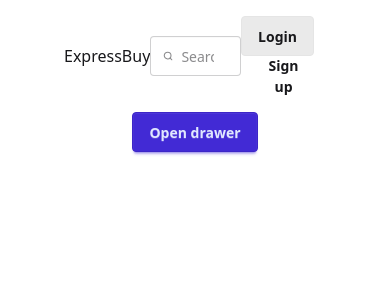
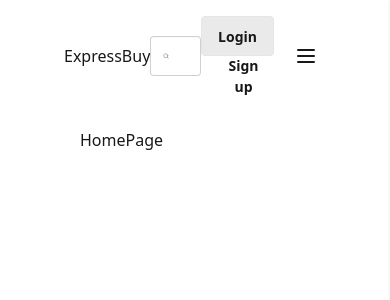
Before and after one commit to RyneeeJ/ExpressBuy, a React (Vite) app in the folder frontend/: page / in a window 390 px wide. Shown: the top 300 px of the page. Built offline with nearby package versions, Linux system fonts and the light colour scheme; no server answers.

Commit message:
Frontend: Optimize UI of AppLayout and sidebar drawer

```diff
--- a/frontend/eslint.config.js
+++ b/frontend/eslint.config.js
@@ -1,38 +1,39 @@
-import js from '@eslint/js'
-import globals from 'globals'
-import react from 'eslint-plugin-react'
-import reactHooks from 'eslint-plugin-react-hooks'
-import reactRefresh from 'eslint-plugin-react-refresh'
+import js from "@eslint/js";
+import globals from "globals";
+import react from "eslint-plugin-react";
+import reactHooks from "eslint-plugin-react-hooks";
+import reactRefresh from "eslint-plugin-react-refresh";
 
 export default [
-  { ignores: ['dist'] },
+  { ignores: ["dist"] },
   {
-    files: ['**/*.{js,jsx}'],
+    files: ["**/*.{js,jsx}"],
     languageOptions: {
       ecmaVersion: 2020,
       globals: globals.browser,
       parserOptions: {
-        ecmaVersion: 'latest',
+        ecmaVersion: "latest",
         ecmaFeatures: { jsx: true },
-        sourceType: 'module',
+        sourceType: "module",
       },
     },
-    settings: { react: { version: '18.3' } },
+    settings: { react: { version: "18.3" } },
     plugins: {
       react,
-      'react-hooks': reactHooks,
-      'react-refresh': reactRefresh,
+      "react-hooks": reactHooks,
+      "react-refresh": reactRefresh,
     },
     rules: {
       ...js.configs.recommended.rules,
       ...react.configs.recommended.rules,
-      ...react.configs['jsx-runtime'].rules,
+      ...react.configs["jsx-runtime"].rules,
       ...reactHooks.configs.recommended.rules,
-      'react/jsx-no-target-blank': 'off',
-      'react-refresh/only-export-components': [
-        'warn',
+      "react/jsx-no-target-blank": "off",
+      "react/prop-types": "off",
+      "react-refresh/only-export-components": [
+        "warn",
         { allowConstantExport: true },
       ],
     },
   },
-]
+];
--- a/frontend/package.json
+++ b/frontend/package.json
@@ -11,6 +11,8 @@
   },
   "dependencies": {
     "@tailwindcss/vite": "^4.0.15",
+    "@tanstack/react-query": "^5.71.10",
+    "@tanstack/react-query-devtools": "^5.71.10",
     "axios": "^1.8.4",
     "react": "^18.3.1",
     "react-dom": "^18.3.1",
@@ -19,6 +21,7 @@
   },
   "devDependencies": {
     "@eslint/js": "^9.17.0",
+    "@tanstack/eslint-plugin-query": "^5.71.5",
     "@types/react": "^18.3.18",
     "@types/react-dom": "^18.3.5",
     "@vitejs/plugin-react": "^4.3.4",
--- a/frontend/src/App.jsx
+++ b/frontend/src/App.jsx
@@ -1,16 +1,32 @@
 import { BrowserRouter, Route, Routes } from "react-router";
+import { QueryClient, QueryClientProvider } from "@tanstack/react-query";
+import { ReactQueryDevtools } from "@tanstack/react-query-devtools";
 import AppLayout from "./ui/AppLayout";
 import HomePage from "./pages/HomePage";
+import ProductsPage from "./pages/ProductsPage";
+import ProfilePage from "./pages/ProfilePage";
+import ProductDetailsPage from "./pages/ProductDetailsPage";
 
+const queryClient = new QueryClient();
 function App() {
   return (
+    <QueryClientProvider client={queryClient}>
       <BrowserRouter>
         <Routes>
           <Route element={<AppLayout />}>
             <Route index element={<HomePage />} />
+            <Route path="products" element={<ProductsPage />} />
+            <Route
+              path="products/:productId"
+              element={<ProductDetailsPage />}
+            />
+            <Route path="profile" element={<ProfilePage />} />
           </Route>
         </Routes>
       </BrowserRouter>
+
+      <ReactQueryDevtools initialIsOpen={false} />
+    </QueryClientProvider>
   );
 }
 
--- a/frontend/src/pages/HomePage.jsx
+++ b/frontend/src/pages/HomePage.jsx
@@ -1,11 +1,32 @@
-import Sidebar from "../ui/Sidebar";
+import { useEffect, useState } from "react";
+
+import axios from "axios";
+
+const fetchCategories = async () => {
+  try {
+    const res = await axios.get("/api/v1/products/categories");
+    return res.data;
+  } catch (err) {
+    console.error("Error fetching categories 💥💥💥", err);
+    return [];
+  }
+};
 
 const HomePage = () => {
-  return (
-    <div>
-      <Sidebar />
-    </div>
-  );
+  const [categories, setCategories] = useState([]);
+  useEffect(() => {
+    const loadCategories = async () => {
+      const res = await fetchCategories();
+      const finalCategories = [...res.data.categories];
+      finalCategories.unshift({ label: "All Products", category: "all" });
+
+      setCategories(finalCategories);
+    };
+
+    loadCategories();
+  }, []);
+
+  return <div className="flex">HomePage</div>;
 };
 
 export default HomePage;
--- /dev/null
+++ b/frontend/src/pages/ProductDetailsPage.jsx
@@ -0,0 +1,5 @@
+const ProductDetailsPage = () => {
+  return <div>Product Details Page</div>;
+};
+
+export default ProductDetailsPage;
--- /dev/null
+++ b/frontend/src/pages/ProductsPage.jsx
@@ -0,0 +1,5 @@
+const ProductsPage = () => {
+  return <div>Products here</div>;
+};
+
+export default ProductsPage;
--- /dev/null
+++ b/frontend/src/pages/ProfilePage.jsx
@@ -0,0 +1,5 @@
+const ProfilePage = () => {
+  return <div>Profile Page</div>;
+};
+
+export default ProfilePage;
--- a/frontend/src/ui/AppLayout.jsx
+++ b/frontend/src/ui/AppLayout.jsx
@@ -1,12 +1,27 @@
-import { Outlet } from "react-router";
+import { useLocation } from "react-router";
 import Header from "./Header";
+import { useState } from "react";
+import SidebarNav from "./SidebarNav";
 
 const AppLayout = () => {
+  const location = useLocation();
+  const path = location.pathname;
+  const isSidebarVisible =
+    path === "/" || path === "/products" || path.startsWith("/profile");
+
+  const [isDrawerOpen, setDrawerOpen] = useState(false);
+
+  const toggleDrawer = () => setDrawerOpen((prev) => !prev);
+  const closeDrawer = () => setDrawerOpen(false);
+
   return (
-    <div>
-      <Header />
-
-      <Outlet />
+    <div className="mx-auto flex min-h-screen max-w-7xl flex-col">
+      <Header onToggleSidebar={toggleDrawer} />
+      <SidebarNav
+        isSidebarVisible={isSidebarVisible}
+        isDrawerOpen={isDrawerOpen}
+        closeDrawer={closeDrawer}
+      />
     </div>
   );
 };
--- a/frontend/src/ui/Header.jsx
+++ b/frontend/src/ui/Header.jsx
@@ -1,13 +1,32 @@
 import HeaderLinks from "./HeaderLinks";
 import SearchBar from "./SearchBar";
 
-const Header = () => {
+const Header = ({ onToggleSidebar }) => {
   return (
-    <div className="flex items-center justify-between py-4">
+    <header className="flex items-center justify-between py-4">
       <div>ExpressBuy</div>
       <SearchBar />
       <HeaderLinks />
-    </div>
+
+      <div className="lg:hidden">
+        <button onClick={onToggleSidebar} className="btn btn-square btn-ghost">
+          <svg
+            xmlns="http://www.w3.org/2000/svg"
+            className="h-6 w-6"
+            fill="none"
+            viewBox="0 0 24 24"
+            stroke="currentColor"
+          >
+            <path
+              strokeLinecap="round"
+              strokeLinejoin="round"
+              strokeWidth={2}
+              d="M4 6h16M4 12h16M4 18h16"
+            />
+          </svg>
+        </button>
+      </div>
+    </header>
   );
 };
 
--- a/frontend/src/ui/Sidebar.jsx
+++ /dev/null
@@ -1,34 +0,0 @@
-const Sidebar = () => {
-  return (
-    <div className="drawer lg:drawer-open">
-      <input id="my-drawer-2" type="checkbox" className="drawer-toggle" />
-      <div className="drawer-content flex flex-col items-center justify-center">
-        {/* Page content here */}
-        <label
-          htmlFor="my-drawer-2"
-          className="btn btn-primary drawer-button lg:hidden"
-        >
-          Open drawer
-        </label>
-      </div>
-      <div className="drawer-side">
-        <label
-          htmlFor="my-drawer-2"
-          aria-label="close sidebar"
-          className="drawer-overlay"
-        ></label>
-        <ul className="menu bg-base-200 text-base-content min-h-full w-80 p-4">
-          {/* Sidebar content here */}
-          <li>
-            <a>Sidebar Item 1</a>
-          </li>
-          <li>
-            <a>Sidebar Item 2</a>
-          </li>
-        </ul>
-      </div>
-    </div>
-  );
-};
-
-export default Sidebar;
--- /dev/null
+++ b/frontend/src/ui/SidebarNav.jsx
@@ -0,0 +1,53 @@
+import { Outlet } from "react-router";
+
+const SidebarNav = ({ isSidebarVisible, isDrawerOpen, closeDrawer }) => {
+  return (
+    <div className="flex flex-1">
+      {/* Sidebar - visible on desktop, drawer on mobile */}
+      {isSidebarVisible && (
+        <div>
+          {/* Desktop sidebar */}
+          <aside className="bg-base-200 hidden h-full w-64 p-4 lg:block">
+            <div>Sidebar here</div>
+          </aside>
+
+          {/* Mobile drawer sidebar */}
+          <div
+            className={`drawer-overlay fixed inset-0 z-50 bg-black/40 backdrop-blur-xs transition-opacity lg:hidden ${
+              isDrawerOpen
+                ? "pointer-events-auto"
+                : "pointer-events-none opacity-0"
+            }`}
+            onClick={closeDrawer}
+          />
+
+          <aside
+            className={`bg-base-100 fixed top-0 right-0 z-50 h-full w-64 transform p-4 shadow transition-transform lg:hidden ${
+              isDrawerOpen ? "translate-x-0" : "translate-x-full"
+            }`}
+          >
+            {/* close sidebar button */}
+            <div className="flex justify-end">
+              <button
+                className="btn btn-sm btn-circle btn-ghost"
+                onClick={closeDrawer}
+                aria-label="Close sidebar"
+              >
+                CLOSE
+              </button>
+            </div>
+            {/* Sidebar content */}
+            <div>Sidebar here</div>
+          </aside>
+        </div>
+      )}
+
+      {/* Page content */}
+      <main className="flex-1 p-4">
+        <Outlet />
+      </main>
+    </div>
+  );
+};
+
+export default SidebarNav;
--- /dev/null
+++ b/frontend/src/ui/SidebarNavLinks.jsx
@@ -0,0 +1,23 @@
+import { Link, useNavigate } from "react-router";
+
+const SidebarNavLinks = ({ links, isHomePage }) => {
+  const navigate = useNavigate();
+  const handleCategoryClick = (path) => navigate(`/products?category=${path}`);
+  return (
+    <>
+      {links.map((link) => (
+        <li key={link.category || link.path}>
+          {isHomePage ? (
+            <button onClick={() => handleCategoryClick(link.category)}>
+              {link.label}
+            </button>
+          ) : (
+            <Link></Link>
+          )}
+        </li>
+      ))}
+    </>
+  );
+};
+
+export default SidebarNavLinks;
```
Also changed, not shown: 1 other file (tests, documents, lock files or other folders). Lines whose indentation alone changed are shown as unchanged.
